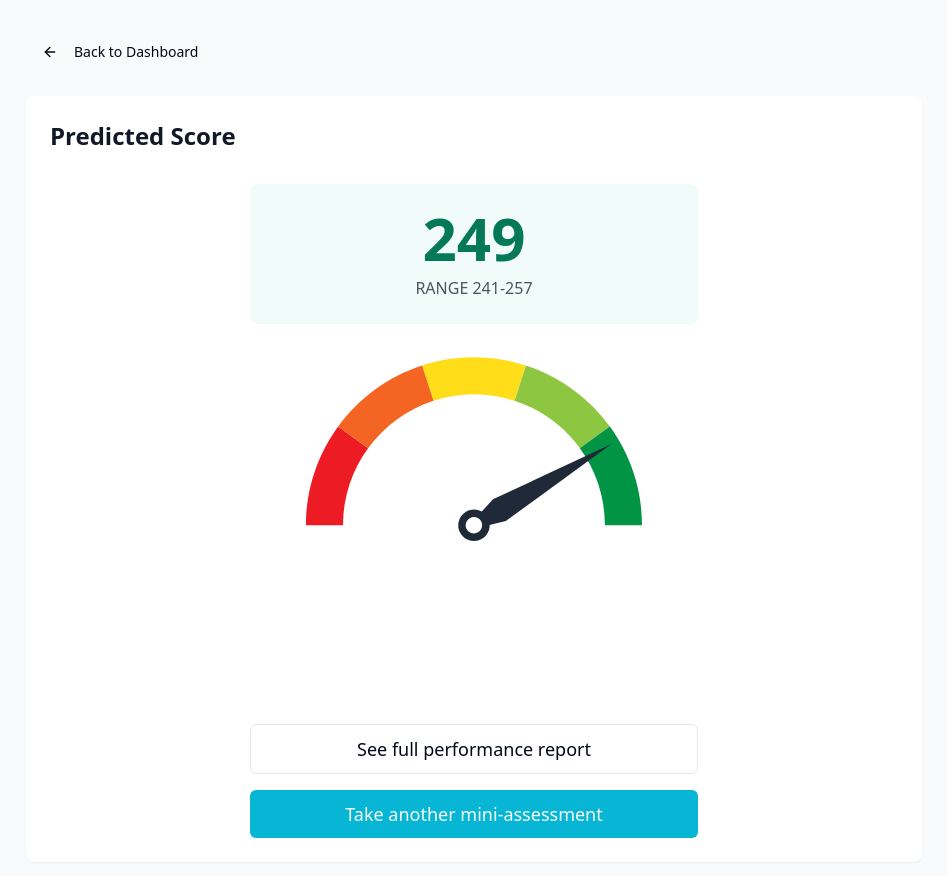
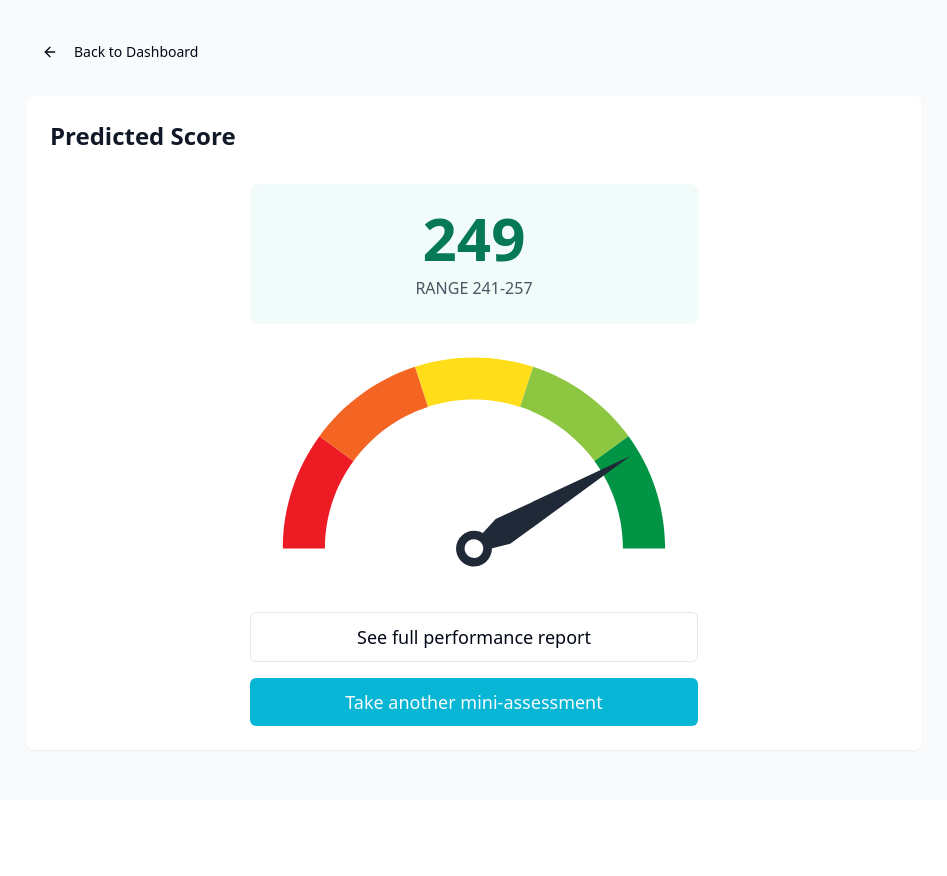
Before and after one commit to MarkPearce/scorecraft-creator, a React (Vite) app: page /concept2 in a window 1280 px wide. Shown: the top 876 px of the page, without its empty margins (166-1113 px from the left). After the commit the page ends 800 px from the top, so only its background shows below. Built offline with nearby package versions, Linux system fonts and the light colour scheme.

Commit message:
Refactor Concept2 SVG
Adjust the SVG to remove extra space at the bottom.  This may involve adjusting the viewbox or wrapping the SVG in a container to crop the bottom.

```diff
--- a/src/pages/Concept2.tsx
+++ b/src/pages/Concept2.tsx
@@ -46,8 +46,8 @@ const Concept2 = () => {
             </div>
 
             {/* Enhanced Gauge */}
-            <div className="relative w-full max-w-md aspect-[2/1.5]">
-              <svg viewBox="0 0 512 512" className="w-full h-full">
+            <div className="relative w-full max-w-md aspect-[2/1]">
+              <svg viewBox="0 0 512 300" className="w-full h-full">
                 <g id="dial">
                   <g>
                     {/* Empty Fill Sections */}
```
